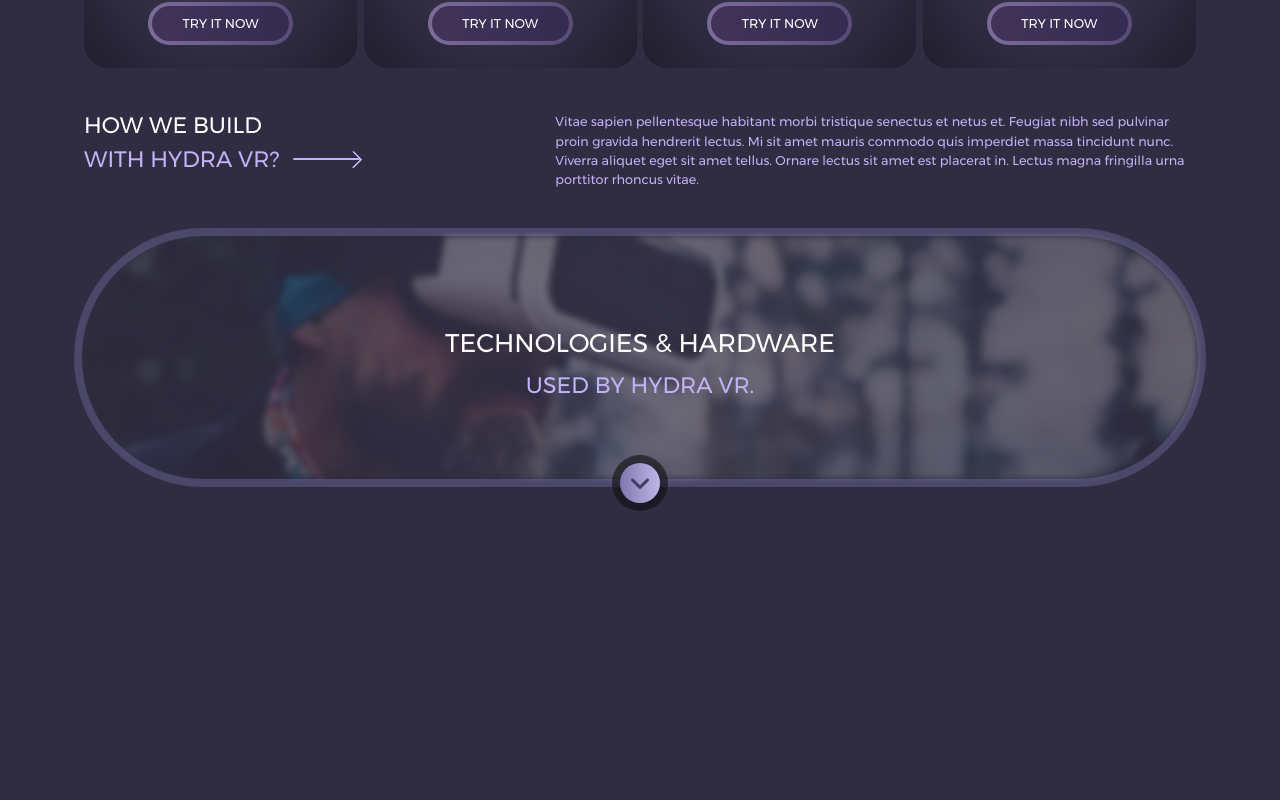
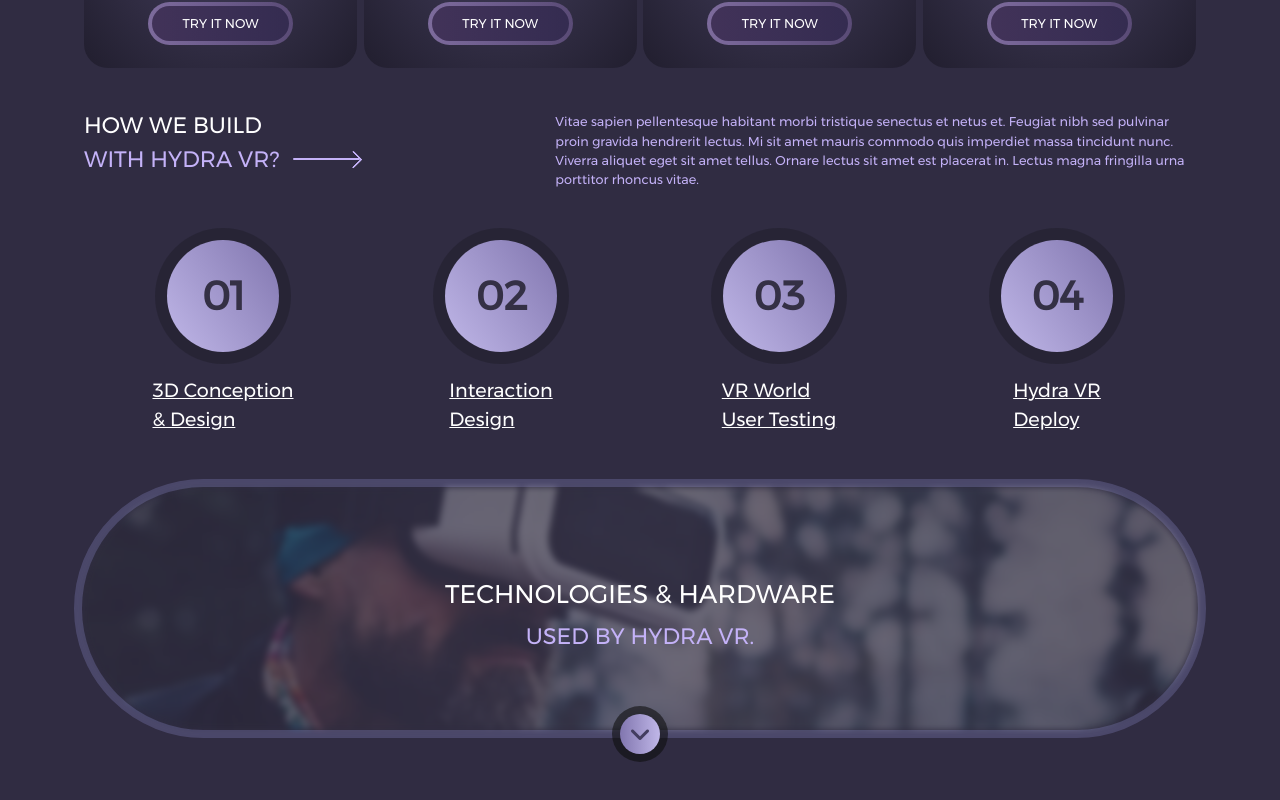
Before and after one commit to alinabizadeh1913/hydra, a React (Create React App) app: page / in a window 1280 px wide. Shown: the part 1597-2397 px from the top of the page. Built offline with nearby package versions, Linux system fonts and the light colour scheme; data requests are answered from the project's data file.

Commit message:
latest changes

```diff
--- a/package.json
+++ b/package.json
@@ -2,6 +2,7 @@
   "name": "template",
   "version": "0.1.0",
   "private": true,
+  "homepage": "https://alinabizadeh1913.github.io/Hydra",
   "dependencies": {
     "@testing-library/jest-dom": "^5.17.0",
     "@testing-library/react": "^13.4.0",
@@ -20,7 +21,9 @@
     "start": "react-scripts start",
     "build": "react-scripts build",
     "test": "react-scripts test",
-    "eject": "react-scripts eject"
+    "eject": "react-scripts eject",
+    "predeploy": "npm run build",
+    "deploy": "gh-pages -d build"
   },
   "eslintConfig": {
     "extends": [
@@ -43,6 +46,7 @@
   "description": "This project was bootstrapped with [Create React App](https://github.com/facebook/create-react-app).",
   "main": "index.js",
   "devDependencies": {
+    "gh-pages": "^6.1.1",
     "gulp": "^5.0.0",
     "gulp-sass": "^5.1.0",
     "sass": "^1.75.0"
--- a/src/Components/HowWeBuild/HowWeBuild.jsx
+++ b/src/Components/HowWeBuild/HowWeBuild.jsx
@@ -1,8 +1,8 @@
 import React from "react"
 
-const HowWeBuild = () => {
+const HowWeBuild = ({display}) => {
     return (
-        <section id="how-we-build" className="my-5">
+        <section id="how-we-build" className={`${display} my-5`}>
             <div className="container">
                 <div className="row justify-content-between">
                     <div className="col-12 col-lg-5">
--- a/src/Components/VRDesign/VRDesign.jsx
+++ b/src/Components/VRDesign/VRDesign.jsx
@@ -1,9 +1,80 @@
 import React from "react";
 
-const VRDesign = () => {
+const VRDesign = ({display}) => {
     return (
-        <section id="vr-design" className="my-5">
-
+        <section id="vr-design" className={`${display} my-5`}>
+            <div className="container">
+                <div className="vr-wrapper d-flex justify-content-lg-center w-100">
+                    <div className="vr-item px-5 d-flex flex-column justify-content-center align-items-center">
+                        <a href="#" className="number-link">
+                            <div className="number-wrapper">
+                                <div className="number">
+                                    01
+                                </div>
+                            </div>
+                        </a>
+                        <div className="subject-wrapper overflow-hidden">
+                            <div className="subject mt-3 d-flex">
+                                <i class="fa-solid fa-arrow-right fs-2 d-none d-lg-block"></i>
+                                <h4 className="text-center text-lg-start text-white">
+                                    3D Conception <br /> & Design
+                                </h4>
+                            </div>
+                        </div>
+                    </div>
+                    <div className="vr-item px-5 d-flex flex-column justify-content-center align-items-center">
+                        <a href="#" className="number-link">
+                            <div className="number-wrapper">
+                                <div className="number">
+                                    02
+                                </div>
+                            </div>
+                        </a>
+                        <div className="subject-wrapper overflow-hidden">
+                            <div className="subject mt-3 d-flex">
+                                <i class="fa-solid fa-arrow-right fs-2 d-none d-lg-block"></i>
+                                <h4 className="text-center text-lg-start text-white">
+                                    Interaction <br /> Design
+                                </h4>
+                            </div>
+                        </div>
+                    </div>
+                    <div className="vr-item px-5 d-flex flex-column justify-content-center align-items-center">
+                        <a href="#" className="number-link">
+                            <div className="number-wrapper">
+                                <div className="number">
+                                    03
+                                </div>
+                            </div>
+                        </a>
+                        <div className="subject-wrapper overflow-hidden">
+                            <div className="subject mt-3 d-flex">
+                                <i class="fa-solid fa-arrow-right fs-2 d-none d-lg-block"></i>
+                                <h4 className="text-center text-lg-start text-white">
+                                VR World <br /> User Testing
+                                </h4>
+                            </div>
+                        </div>
+                    </div>
+                    <div className="vr-item px-5 d-flex flex-column justify-content-center align-items-center">
+                        <a href="#" className="number-link">
+                            <div className="number-wrapper">
+                                <div className="number">
+                                    04
+                                </div>
+                            </div>
+                        </a>
+                        <div className="subject-wrapper overflow-hidden">
+                            <div className="subject mt-3 d-flex">
+                                <i class="fa-solid fa-arrow-right fs-2 d-none d-lg-block"></i>
+                                <h4 className="text-center text-lg-start text-white">
+                                    Hydra VR <br /> Deploy
+                                </h4>
+                            </div>
+                        </div>
+                    </div>
+                </div>
+            </div>
         </section>
     )
 }
--- a/src/Pages/Home/Home.jsx
+++ b/src/Pages/Home/Home.jsx
@@ -8,6 +8,7 @@
 import Cards from "../../Components/Card/Cards";
 import Technologies from "../../Components/Technologies/Technologies";
 import HowWeBuild from "../../Components/HowWeBuild/HowWeBuild";
+import VRDesign from "../../Components/VRDesign/VRDesign";
 
 const Home = () => {
 
@@ -24,9 +25,12 @@
             <About />
             <WhyBuild />
             <Cards />
-            <HowWeBuild />
+            <HowWeBuild display={'d-none d-lg-block'}/>
+            <VRDesign display={'d-none d-lg-block'}/>
             <Technologies />
-            <br /><br /><br /><br /><br /><br /><br /><br /><br /><br /><br /><br /><br /><br /><br /><br /><br /><br /><br /><br /><br /><br /><br /><br /><br /><br /><br /><br /><br /><br /><br /><br /><br /><br /><br /><br /><br /><br />
+            <HowWeBuild display={'d-block d-lg-none'}/>
+            <VRDesign display={'d-block d-lg-none'}/>
+            <br /><br /><br /><br /><br /><br /><br /><br /><br /><br /><br /><br />
         </React.Fragment>
     )
 }
--- a/src/css/style.css
+++ b/src/css/style.css
@@ -1,4 +1,11 @@
 @media screen and (max-width: 992px) {
+  #vr-design .vr-item {
+    flex: 0 0 auto;
+    width: 100% !important;
+  }
+  #vr-design .vr-item .subject {
+    transform: unset !important;
+  }
   .background1, .background2 {
     display: none !important;
   }
@@ -14,6 +21,9 @@
   }
 }
 @media screen and (min-width: 992px) {
+  #vr-design .vr-item {
+    width: 370px !important;
+  }
   .background1, .background2 {
     display: block !important;
   }
@@ -706,6 +716,50 @@
   color: #c4b2f8;
 }
 
+#vr-design .vr-item {
+  width: 100%;
+}
+#vr-design .vr-item .number-wrapper {
+  width: 170px;
+  height: 170px;
+  border-radius: 100%;
+  background-color: rgba(19, 19, 24, 0.2745098039);
+  padding: 15px;
+  cursor: pointer;
+}
+#vr-design .vr-item .number-wrapper .number {
+  width: 100%;
+  height: 100%;
+  border-radius: 100%;
+  background: linear-gradient(55deg, #C0B7E8, #8176AF);
+  display: flex;
+  align-items: center;
+  justify-content: center;
+  font-size: 50px;
+  font-weight: bolder;
+  color: #343045;
+}
+#vr-design .vr-item .number-link:hover + .subject-wrapper .subject {
+  transform: translateX(0) !important;
+}
+#vr-design .vr-item .number-link:hover + .subject-wrapper .subject i {
+  margin: 0 8px !important;
+}
+#vr-design .vr-item .subject {
+  user-select: none;
+  transform: translateX(-29px);
+  transition: 0.313s ease;
+}
+#vr-design .vr-item .subject i {
+  color: #C0B7E8;
+  margin: 0 30px 0 0;
+  transition: 0.4313s ease;
+}
+#vr-design .vr-item .subject h4 {
+  line-height: 36px;
+  text-decoration: underline;
+}
+
 #technologies .technologie {
   display: flex;
   flex-direction: column;
--- a/src/sass/style.scss
+++ b/src/sass/style.scss
@@ -33,6 +33,16 @@
 
 @media screen and (max-width : 992px) {
 
+  #vr-design{
+    .vr-item{
+      flex: 0 0 auto;
+      width: 100% !important;
+      .subject{
+        transform: unset !important;
+      }
+    }
+  }
+
   .background1,.background2{
     display: none !important;
   }
@@ -53,8 +63,16 @@
       }
     }
   }
+
 }
 @media screen and (min-width : 992px) {
+
+  #vr-design{
+    .vr-item{
+      width: 370px !important;
+    }
+  }
+
   .background1,.background2{
     display: block !important;
   }
@@ -852,6 +870,56 @@
 
 // How We Build
 
+// VrDesign
+
+#vr-design{
+  .vr-item{
+    width: 100%;
+    .number-wrapper{
+      width: 170px;
+      height: 170px;
+      border-radius: 100%;
+      background-color: #13131846;
+      padding: 15px;
+      cursor: pointer;
+      .number{
+        width: 100%;
+        height: 100%;
+        border-radius: 100%;
+        background: linear-gradient(55deg,#C0B7E8,#8176AF);
+        display: flex;
+        align-items: center;
+        justify-content: center;
+        font-size: 50px;
+        font-weight: bolder;
+        color: #343045;
+      }
+    }
+    .number-link:hover + .subject-wrapper .subject{
+      transform: translateX(0) !important;
+      i{
+        margin : 0 8px !important;
+      }
+    }
+    .subject{
+      user-select: none;
+      transform: translateX(-29px);
+      transition: 0.313s ease;
+      i{
+        color: #C0B7E8;
+        margin: 0 30px 0 0;
+        transition: 0.4313s ease;
+      }
+      h4{
+        line-height: 36px;
+        text-decoration: underline;
+      }
+    }
+  }
+}
+
+// VrDesign
+
 // Technologies
 
 #technologies{
```
Also changed, not shown: 2 other files (tests, documents, lock files or other folders).
